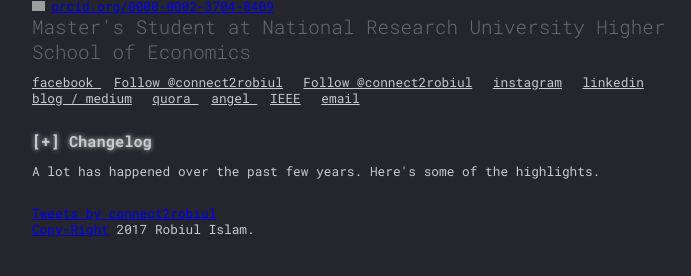
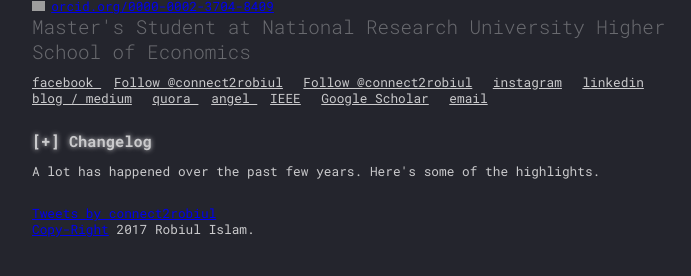
Before and after one commit to connect2robiul/connect2robiul.github.io, a plain HTML site: page index.html in a window 1280 px wide. Shown: the part 44-320 px from the top of the page, without its empty margins (283-974 px from the left). Drawn offline with Linux system fonts and the light colour scheme; no server answers; grey boxes are pictures that could not be loaded; some icons are missing.

Commit message:
Google Scholar add

```diff
--- a/index.html
+++ b/index.html
@@ -58,6 +58,7 @@
     <a href="https://www.quora.com/profile/Robiul-Islam-1" target="_blank">quora </a>
     <a href="https://angel.co/connect2robiul" target="_blank">  angel </a>
     <a href="https://ieee-collabratec.ieee.org/app/p/ connect2robiul" target="_blank">IEEE</a>
+      <a href="https://scholar.google.com/citations?user=gjOAjPUAAAAJ&hl=en&authuser=1" target="_blank"> Google Scholar</a>
     <a href="mailto:r_islam@ieee.org" target="_blank">email</a>
   </div>
   <div class="intro">
```
